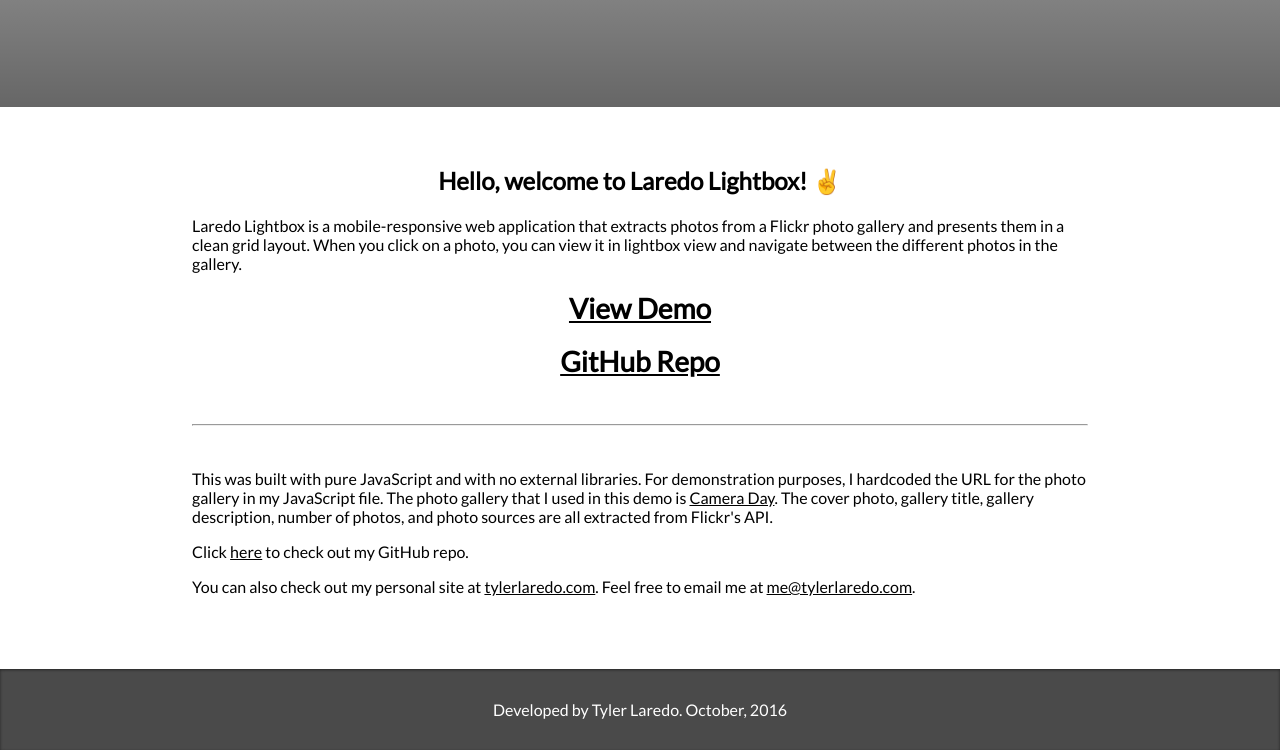
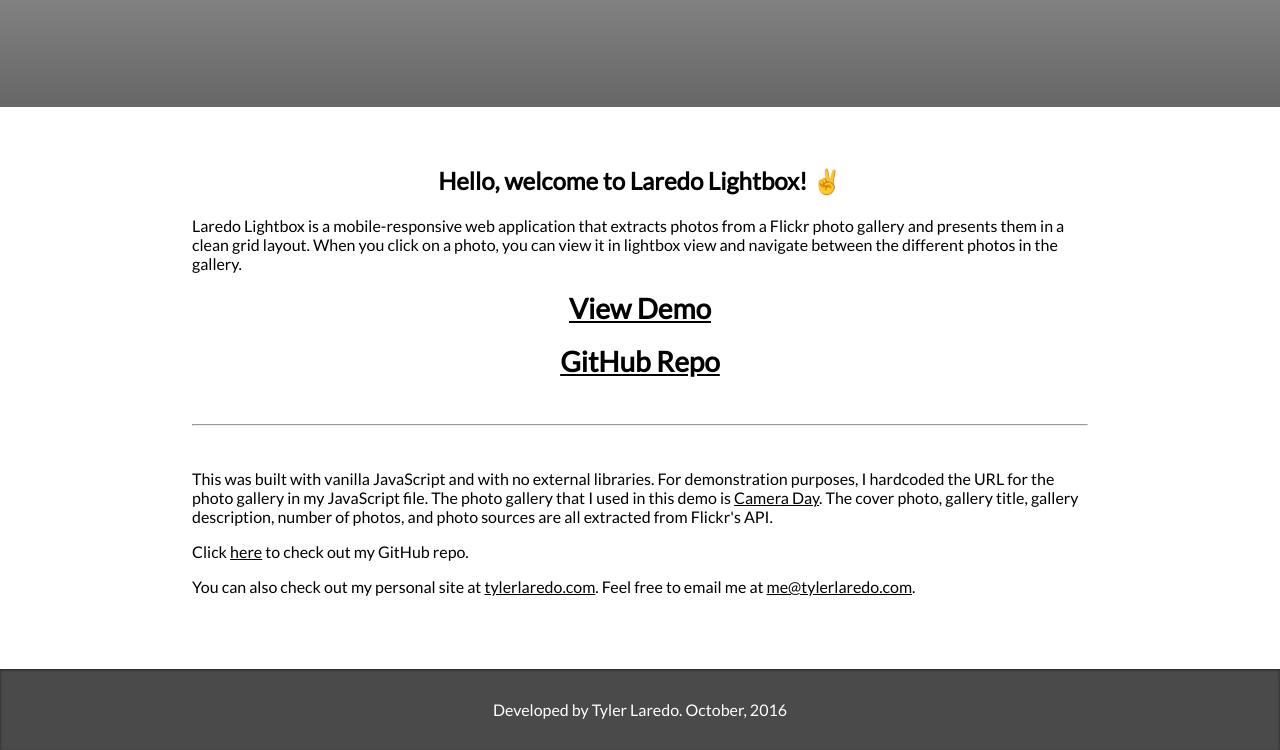
Before and after one commit to tlaredo/laredo-lightbox, a plain HTML site: page index.html in a window 1280 px wide. Shown: the part 199-949 px from the top of the page. Drawn offline with Linux system fonts and the light colour scheme.

Commit message:
Changed one word in description

```diff
--- a/index.html
+++ b/index.html
@@ -47,7 +47,7 @@
         <br>
         <hr>
         <br>
-        <p>This was built with pure JavaScript and with no external libraries. For demonstration purposes, I hardcoded the URL for the photo gallery in my JavaScript file. The photo gallery that I used in this demo is <a href="https://www.flickr.com/photos/flickr/galleries/72157669781709702/" target="_blank">Camera Day</a>. The cover photo, gallery title, gallery description, number of photos, and photo sources are all extracted from Flickr's API.</p>
+        <p>This was built with vanilla JavaScript and with no external libraries. For demonstration purposes, I hardcoded the URL for the photo gallery in my JavaScript file. The photo gallery that I used in this demo is <a href="https://www.flickr.com/photos/flickr/galleries/72157669781709702/" target="_blank">Camera Day</a>. The cover photo, gallery title, gallery description, number of photos, and photo sources are all extracted from Flickr's API.</p>
 
         <p>Click <a href="https://github.com/tlaredo/laredo-lightbox" target="_blank">here</a> to check out my GitHub repo.</p>
 
```
